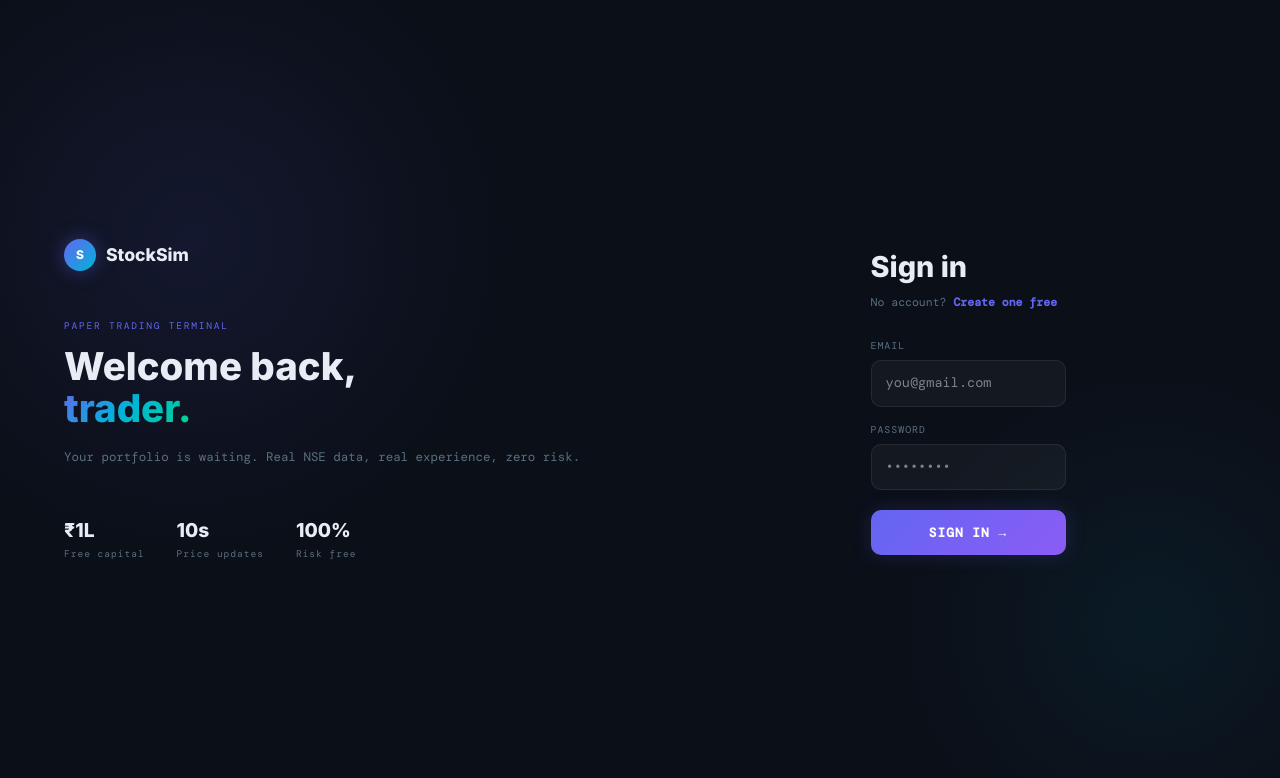
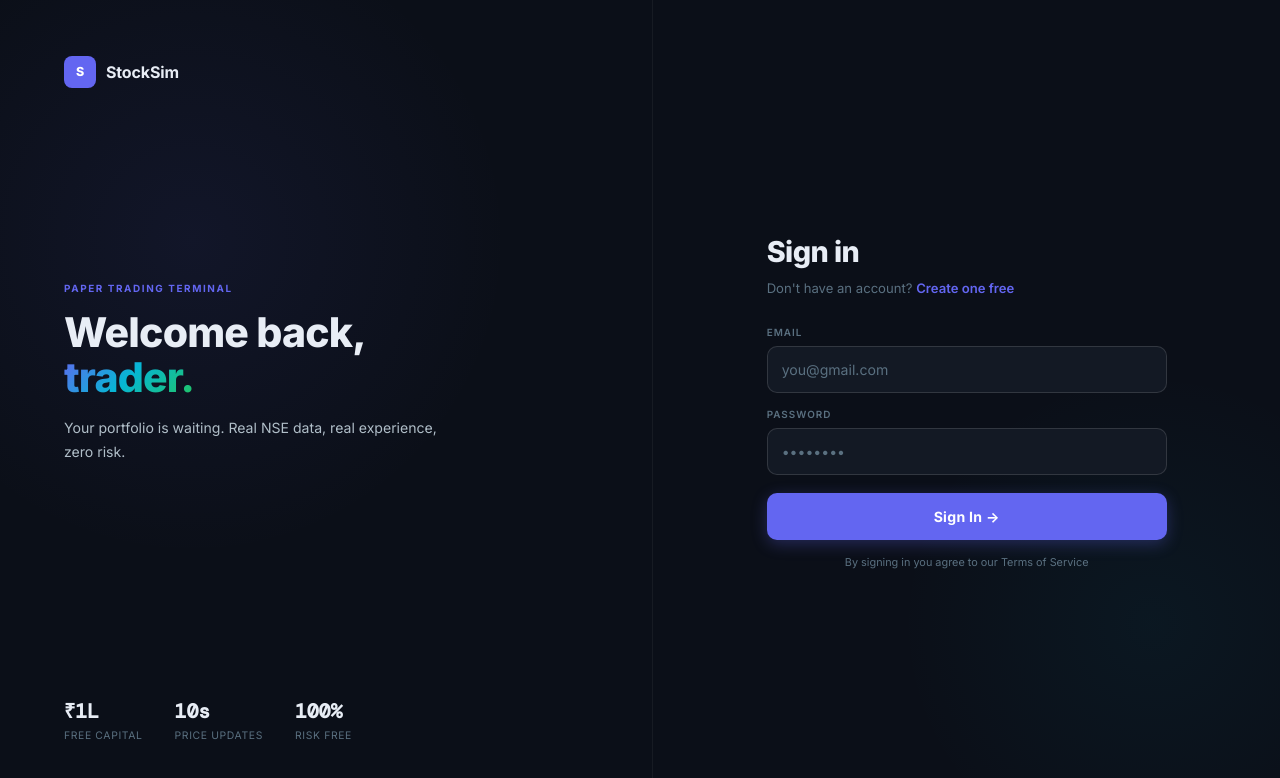
Before and after one commit to AyushDevHub/stock-sim, a React (Vite) app in the folder frontend/vite-project/: page /login in a window 1280 px wide. Shown: the top 778 px of the page. Built offline with nearby package versions, Linux system fonts and the light colour scheme.

Commit message:
Have fixed login page layout

```diff
--- a/frontend/vite-project/src/pages/Login/Login.jsx
+++ b/frontend/vite-project/src/pages/Login/Login.jsx
@@ -4,7 +4,6 @@ import api from "../../services/api.js";
 import { useAuth } from "../../context/AuthContext.jsx";
 import styles from "./Login.module.css";
 
-// Reuse OTP input from Register logic
 function OTPInput({ value, onChange, disabled }) {
   const inputs = useRef([]);
   const digits = value.split("").concat(Array(6).fill("")).slice(0, 6);
@@ -54,25 +53,24 @@ function OTPInput({ value, onChange, disabled }) {
 }
 
 export default function Login() {
-  const [step, setStep] = useState("form"); // "form" | "verify"
+  const [step, setStep] = useState("form");
   const [form, setForm] = useState({ email: "", password: "" });
   const [otp, setOtp] = useState("");
   const [error, setError] = useState("");
   const [msg, setMsg] = useState("");
   const [loading, setLoading] = useState(false);
-  const [resendCountdown, setResendCountdown] = useState(0);
+  const [countdown, setCountdown] = useState(0);
 
   const { login } = useAuth();
   const navigate = useNavigate();
   const pendingEmail = useRef("");
 
   useEffect(() => {
-    if (resendCountdown <= 0) return;
-    const id = setInterval(() => setResendCountdown((c) => c - 1), 1000);
+    if (countdown <= 0) return;
+    const id = setInterval(() => setCountdown((c) => c - 1), 1000);
     return () => clearInterval(id);
-  }, [resendCountdown]);
+  }, [countdown]);
 
-  // ── LOGIN ──────────────────────────────────────────────────────────────────
   const submitLogin = async (e) => {
     e?.preventDefault();
     setError("");
@@ -84,25 +82,22 @@ export default function Login() {
       navigate("/dashboard");
     } catch (err) {
       const d = err.response?.data;
-      // 403 = email not verified — switch to verify step
       if (err.response?.status === 403 && d?.requiresVerification) {
         pendingEmail.current = d.email || form.email;
-        // Auto-resend OTP so they have a fresh code
         await api
           .post("/auth/resend-otp", { email: pendingEmail.current })
           .catch(() => {});
         setStep("verify");
-        setResendCountdown(60);
-        setMsg("We sent a new verification code to your email.");
+        setCountdown(60);
+        setMsg("Verification code sent to your email.");
       } else {
-        setError(d?.message || "Invalid credentials");
+        setError(d?.message || "Invalid email or password");
       }
     } finally {
       setLoading(false);
     }
   };
 
-  // ── VERIFY OTP ─────────────────────────────────────────────────────────────
   const submitOTP = async () => {
     if (otp.length < 6) return setError("Enter all 6 digits");
     setError("");
@@ -122,16 +117,15 @@ export default function Login() {
     }
   };
 
-  // ── RESEND ─────────────────────────────────────────────────────────────────
   const resend = async () => {
-    if (resendCountdown > 0) return;
+    if (countdown > 0) return;
     setError("");
     setMsg("");
     try {
       await api.post("/auth/resend-otp", { email: pendingEmail.current });
       setMsg("New code sent — check your inbox");
       setOtp("");
-      setResendCountdown(60);
+      setCountdown(60);
     } catch (err) {
       setError(err.response?.data?.message || "Failed to resend");
     }
@@ -146,14 +140,14 @@ export default function Login() {
       <div className={styles.glow1} />
       <div className={styles.glow2} />
 
-      {/* Left panel */}
+      {/* ── Left panel ── */}
       <div className={styles.left}>
         <Link to="/" className={styles.logoRow}>
           <div className={styles.logoOrb}>S</div>
           <span className={styles.logoText}>StockSim</span>
         </Link>
 
-        <div>
+        <div className={styles.leftContent}>
           <div className={styles.eyebrow}>PAPER TRADING TERMINAL</div>
           <h1 className={styles.heading}>
             Welcome back,
@@ -172,7 +166,7 @@ export default function Login() {
             ["10s", "Price updates"],
             ["100%", "Risk free"],
           ].map(([v, l]) => (
-            <div key={l}>
+            <div key={l} className={styles.statItem}>
               <div className={styles.statVal}>{v}</div>
               <div className={styles.statLabel}>{l}</div>
             </div>
@@ -180,15 +174,23 @@ export default function Login() {
         </div>
       </div>
 
-      {/* Right panel: form or OTP */}
+      <div className={styles.divider} />
+
+      {/* ── Right panel ── */}
       <div className={styles.right}>
-        <div className={styles.formCard}>
+        <div className={styles.formBox}>
+          {/* Mobile logo */}
+          <Link to="/" className={styles.mobileLogoRow}>
+            <div className={styles.logoOrb}>S</div>
+            <span className={styles.logoText}>StockSim</span>
+          </Link>
+
           {/* ─── LOGIN FORM ─── */}
           {step === "form" && (
             <>
               <h2 className={styles.formTitle}>Sign in</h2>
               <p className={styles.formSub}>
-                No account?{" "}
+                Don't have an account?{" "}
                 <Link to="/register" className={styles.formLink}>
                   Create one free
                 </Link>
@@ -229,19 +231,27 @@ export default function Login() {
                   disabled={loading}
                   onClick={submitLogin}
                 >
-                  {loading ? "SIGNING IN…" : "SIGN IN →"}
+                  {loading ? "Signing in…" : "Sign In →"}
                 </button>
+
+                <div className={styles.terms}>
+                  By signing in you agree to our Terms of Service
+                </div>
               </div>
             </>
           )}
 
-          {/* ─── OTP VERIFY ─── */}
+          {/* ─── OTP STEP ─── */}
           {step === "verify" && (
             <>
               <div className={styles.verifyIcon}>📬</div>
               <h2 className={styles.formTitle}>Verify your email</h2>
               <p className={styles.formSub}>
-                Code sent to <strong>{maskedEmail}</strong>
+                We sent a 6-digit code to{" "}
+                <strong className={styles.emailHighlight}>{maskedEmail}</strong>
+                .
+                <br />
+                Enter it below to sign in.
               </p>
 
               <div className={styles.fields}>
@@ -255,19 +265,17 @@ export default function Login() {
                   disabled={loading || otp.length < 6}
                   onClick={submitOTP}
                 >
-                  {loading ? "VERIFYING…" : "VERIFY & SIGN IN →"}
+                  {loading ? "Verifying…" : "Verify & Sign In →"}
                 </button>
 
                 <div className={styles.resendRow}>
-                  <span className={styles.resendLabel}>Didn't get it?</span>
+                  <span className={styles.resendLabel}>Didn't receive it?</span>
                   <button
                     className={styles.resendBtn}
                     onClick={resend}
-                    disabled={resendCountdown > 0}
+                    disabled={countdown > 0}
                   >
-                    {resendCountdown > 0
-                      ? `Resend in ${resendCountdown}s`
-                      : "Resend code"}
+                    {countdown > 0 ? `Resend in ${countdown}s` : "Resend code"}
                   </button>
                 </div>
 
@@ -277,6 +285,7 @@ export default function Login() {
                     setStep("form");
                     setError("");
                     setOtp("");
+                    setMsg("");
                   }}
                 >
                   ← Back to sign in
--- a/frontend/vite-project/src/pages/Login/Login.module.css
+++ b/frontend/vite-project/src/pages/Login/Login.module.css
@@ -1,253 +1,297 @@
+/* ═══════════════════════════════════════════════════════════
+   Login.module.css — complete replacement
+   Font: Inter (body), DM Mono only for numbers
+   ═══════════════════════════════════════════════════════════ */
+
    .page {
     min-height: 100vh;
     background: var(--color-bg);
     display: flex;
-  font-family: var(--font-mono);
+    font-family: var(--font-body);
     position: relative;
     overflow: hidden;
   }
+
+  /* Ambient glows */
   .glow1 {
     position: absolute;
-  top: -10%;
-  left: -10%;
-  width: 50vw;
-  height: 50vw;
+    top: -10%; left: -10%;
+    width: 50vw; height: 50vw;
     border-radius: 50%;
-  background: radial-gradient(
-    circle,
-    rgba(99, 102, 241, 0.1) 0%,
-    transparent 70%
-  );
+    background: radial-gradient(circle, rgba(99,102,241,0.08) 0%, transparent 70%);
     pointer-events: none;
   }
   .glow2 {
     position: absolute;
-  bottom: -10%;
-  right: -10%;
-  width: 40vw;
-  height: 40vw;
+    bottom: -10%; right: -10%;
+    width: 40vw; height: 40vw;
     border-radius: 50%;
-  background: radial-gradient(
-    circle,
-    rgba(0, 180, 216, 0.07) 0%,
-    transparent 70%
-  );
+    background: radial-gradient(circle, rgba(6,182,212,0.05) 0%, transparent 70%);
     pointer-events: none;
   }
+
+  /* ── Left panel ── */
   .left {
     flex: 1;
     display: flex;
     flex-direction: column;
-  justify-content: center;
-  padding: 48px clamp(32px, 5vw, 72px);
+    justify-content: space-between;
+    padding: clamp(32px, 5vw, 56px) clamp(32px, 5vw, 72px);
     position: relative;
     z-index: 1;
   }
+
   .logoRow {
     display: flex;
     align-items: center;
     gap: 10px;
-  margin-bottom: 48px;
-  cursor: pointer;
     text-decoration: none;
   }
+
   .logoOrb {
     width: 32px;
     height: 32px;
-  border-radius: 50%;
-  background: linear-gradient(135deg, #6366f1, #00b4d8);
+    border-radius: 8px;
+    background: var(--color-indigo);
     display: flex;
     align-items: center;
     justify-content: center;
-  box-shadow: 0 0 20px rgba(99, 102, 241, 0.4);
-  font-family: var(--font-display);
     font-weight: 900;
-  font-size: 0.75rem;
+    font-size: 0.78rem;
     color: #fff;
-}
-.logoText {
-  font-family: var(--font-display);
-  font-weight: 800;
-  font-size: 1.1rem;
-  color: var(--color-text);
+    flex-shrink: 0;
   }
 
+  .logoText {
+    font-size: 1rem;
+    font-weight: 700;
+    color: var(--color-text);
+    letter-spacing: -0.01em;
+  }
+
+  .leftContent { flex: 1; display: flex; flex-direction: column; justify-content: center; }
+
   .eyebrow {
-  font-size: 0.6rem;
+    font-size: 0.62rem;
+    font-weight: 700;
     color: var(--color-indigo);
-  letter-spacing: 0.18em;
-  margin-bottom: 12px;
+    letter-spacing: 0.16em;
+    margin-bottom: 14px;
   }
+
   .heading {
-  font-family: var(--font-display);
+    font-size: clamp(1.9rem, 3.2vw, 2.8rem);
     font-weight: 800;
-  font-size: clamp(1.8rem, 3vw, 2.6rem);
     color: var(--color-text);
+    line-height: 1.1;
+    letter-spacing: -0.02em;
     margin: 0 0 16px;
-  line-height: 1.1;
   }
+
   .headingGradient {
-  background: linear-gradient(135deg, #6366f1, #00b4d8, #00d68f);
+    background: linear-gradient(135deg, #6366f1, #06b6d4, #22c55e);
     -webkit-background-clip: text;
     -webkit-text-fill-color: transparent;
+    background-clip: text;
   }
+
   .subtext {
-  font-size: 0.78rem;
-  color: var(--color-muted);
-  line-height: 1.8;
-  margin: 0;
+    font-size: 0.88rem;
+    color: var(--color-text2);
+    line-height: 1.7;
+    max-width: 380px;
   }
+
   .statsRow {
     display: flex;
     gap: 32px;
-  margin-top: 48px;
+    padding-top: 40px;
   }
+
+  .statItem {}
+
   .statVal {
-  font-family: var(--font-display);
-  font-size: 1.2rem;
+    font-size: 1.25rem;
     font-weight: 800;
     color: var(--color-text);
+    font-family: var(--font-num);
+    letter-spacing: -0.01em;
   }
+
   .statLabel {
-  font-size: 0.6rem;
+    font-size: 0.65rem;
     color: var(--color-muted);
     margin-top: 2px;
-  letter-spacing: 0.1em;
+    letter-spacing: 0.06em;
+    text-transform: uppercase;
   }
 
+  /* Divider */
   .divider {
     width: 1px;
-  background: rgba(255, 255, 255, 0.05);
+    background: rgba(255,255,255,0.05);
     flex-shrink: 0;
   }
 
+  /* ── Right panel ── */
   .right {
     flex: 1;
     display: flex;
     align-items: center;
     justify-content: center;
-  padding: clamp(32px, 5vw, 48px) clamp(20px, 4vw, 48px);
+    padding: clamp(32px, 5vw, 48px) clamp(20px, 4vw, 56px);
     position: relative;
     z-index: 1;
-  min-height: 100vh;
   }
+
   .formBox {
     width: 100%;
     max-width: 400px;
   }
+
+  /* Mobile logo — hidden on desktop */
+  .mobileLogoRow {
+    display: none;
+    align-items: center;
+    gap: 8px;
+    margin-bottom: 28px;
+    text-decoration: none;
+  }
+
+  /* Form header */
   .formTitle {
-  font-family: var(--font-display);
+    font-size: clamp(1.4rem, 3vw, 1.8rem);
     font-weight: 800;
-  font-size: clamp(1.4rem, 3vw, 1.8rem);
     color: var(--color-text);
+    letter-spacing: -0.02em;
     margin: 0 0 6px;
   }
+
   .formSub {
-  font-size: 0.72rem;
+    font-size: 0.82rem;
     color: var(--color-muted);
-  margin: 0 0 28px;
+    margin: 0 0 26px;
+    line-height: 1.5;
   }
+
   .formLink {
     color: var(--color-indigo);
+    font-weight: 600;
     text-decoration: none;
-  font-weight: 600;
   }
+  .formLink:hover { text-decoration: underline; }
 
+  /* Fields */
   .fields {
     display: flex;
     flex-direction: column;
-  gap: 16px;
+    gap: 14px;
   }
+
   .fieldLabel {
+    display: block;
     font-size: 0.62rem;
+    font-weight: 600;
     color: var(--color-muted);
     letter-spacing: 0.1em;
-  display: block;
     margin-bottom: 6px;
   }
+
   .fieldInput {
     width: 100%;
-  background: rgba(255, 255, 255, 0.04);
-  border: 1px solid rgba(255, 255, 255, 0.08);
+    background: var(--color-surface);
+    border: 1px solid var(--color-border2);
     border-radius: var(--radius-md);
     padding: 12px 14px;
     color: var(--color-text);
     outline: none;
-  font-family: var(--font-mono);
-  font-size: 0.85rem;
-  transition: border-color 0.2s;
+    font-family: var(--font-body);
+    font-size: 0.88rem;
+    transition: border-color 0.18s, box-shadow 0.18s;
     box-sizing: border-box;
   }
+
+  .fieldInput::placeholder { color: var(--color-muted); }
+
   .fieldInput:focus {
-  border-color: rgba(99, 102, 241, 0.5);
+    border-color: rgba(99,102,241,0.5);
+    box-shadow: 0 0 0 3px rgba(99,102,241,0.1);
   }
 
+  /* Error / success */
   .error {
     padding: 10px 14px;
-  background: rgba(255, 71, 87, 0.1);
-  border: 1px solid rgba(255, 71, 87, 0.2);
+    background: rgba(239,68,68,0.1);
+    border: 1px solid rgba(239,68,68,0.2);
     border-radius: var(--radius-md);
-  font-size: 0.72rem;
+    font-size: 0.78rem;
     color: var(--color-red);
+    line-height: 1.5;
   }
+
+  .success {
+    padding: 10px 14px;
+    background: rgba(34,197,94,0.1);
+    border: 1px solid rgba(34,197,94,0.25);
+    border-radius: var(--radius-md);
+    font-size: 0.78rem;
+    color: var(--color-green);
+    line-height: 1.5;
+  }
+
+  /* Submit button */
   .btnSubmit {
+    width: 100%;
     padding: 13px;
-  margin-top: 4px;
-  background: linear-gradient(135deg, #6366f1, #8b5cf6);
+    background: var(--color-indigo);
     border: none;
     border-radius: var(--radius-md);
     color: #fff;
-  font-size: 0.8rem;
-  letter-spacing: 0.08em;
+    font-size: 0.88rem;
+    font-weight: 700;
     cursor: pointer;
-  font-family: var(--font-mono);
-  font-weight: 700;
-  box-shadow: var(--shadow-glow-indigo);
-  transition: opacity 0.2s;
-  width: 100%;
+    font-family: var(--font-body);
+    letter-spacing: 0.02em;
+    transition: opacity 0.18s, transform 0.15s;
+    box-shadow: 0 4px 16px rgba(99,102,241,0.3);
+    margin-top: 4px;
   }
-.btnSubmit:hover {
-  opacity: 0.88;
-}
-.btnSubmit:disabled {
-  opacity: 0.5;
-  cursor: wait;
-}
+
+  .btnSubmit:hover:not(:disabled) { opacity: 0.88; transform: translateY(-1px); }
+  .btnSubmit:disabled { opacity: 0.45; cursor: not-allowed; }
+
   .terms {
     text-align: center;
-  font-size: 0.62rem;
-  color: var(--color-muted2);
+    font-size: 0.68rem;
+    color: var(--color-muted);
   }
 
-/* mobile logo shown on right side */
-.mobileLogoRow {
-  display: none;
-  margin-bottom: 24px;
+  /* ── OTP verify step ── */
+  .verifyIcon {
+    font-size: 2.4rem;
+    text-align: center;
+    margin-bottom: 10px;
   }
 
-/* ── Append these to your existing Login.module.css ──────────────────────── */
-
-.verifyIcon {
-  font-size: 2.2rem;
-  text-align: center;
-  margin-bottom: 10px;
+  .emailHighlight {
+    color: var(--color-text);
   }
 
   .otpRow {
     display: flex;
     gap: 10px;
     justify-content: center;
-  margin: 8px 0 4px;
+    margin: 4px 0;
   }
 
   .otpBox {
-  width: 46px;
-  height: 54px;
+    width: 48px;
+    height: 56px;
     text-align: center;
-  font-size: 1.4rem;
+    font-size: 1.5rem;
     font-weight: 800;
     font-family: var(--font-num);
-  background: var(--color-bg);
+    background: var(--color-surface);
     border: 2px solid var(--color-border2);
     border-radius: var(--radius-md);
     color: var(--color-text);
@@ -258,21 +302,12 @@
 
   .otpBox:focus {
     border-color: var(--color-indigo);
-  box-shadow: 0 0 0 3px rgba(99, 102, 241, 0.15);
+    box-shadow: 0 0 0 3px rgba(99,102,241,0.15);
   }
 
   .otpBoxFilled {
     border-color: var(--color-indigo);
-  background: rgba(99, 102, 241, 0.06);
-}
-
-.success {
-  background: rgba(34, 197, 94, 0.1);
-  border: 1px solid rgba(34, 197, 94, 0.25);
-  border-radius: var(--radius-sm);
-  padding: 10px 14px;
-  font-size: 0.8rem;
-  color: var(--color-green);
+    background: rgba(99,102,241,0.07);
   }
 
   .resendRow {
@@ -280,7 +315,6 @@
     align-items: center;
     justify-content: center;
     gap: 8px;
-  margin-top: 2px;
   }
 
   .resendLabel {
@@ -317,17 +351,21 @@
   }
   .backBtn:hover { color: var(--color-text2); }
 
+  /* ── Mobile ── */
   @media (max-width: 768px) {
-  .left {
-    display: none;
+    .left    { display: none; }
+    .divider { display: none; }
+
+    .right {
+      flex: 1;
+      min-height: 100vh;
+      padding: 32px 24px;
+      align-items: flex-start;
+      padding-top: 48px;
     }
-  .divider {
-    display: none;
+
+    .mobileLogoRow { display: flex; }
+
+    .otpBox { width: 42px; height: 50px; font-size: 1.3rem; }
+    .otpRow { gap: 8px; }
   }
-  .mobileLogoRow {
-    display: flex;
-    align-items: center;
-    gap: 8px;
-    cursor: pointer;
-  }
-}
```
Lines whose indentation alone changed are shown as unchanged.
